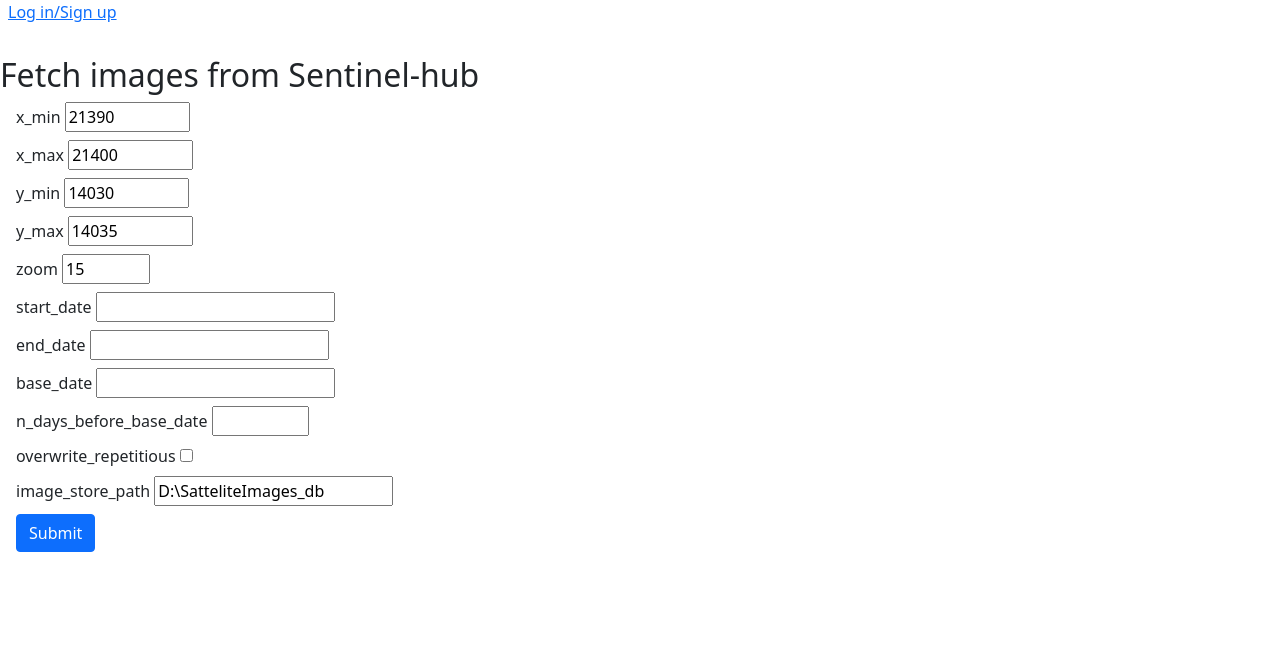
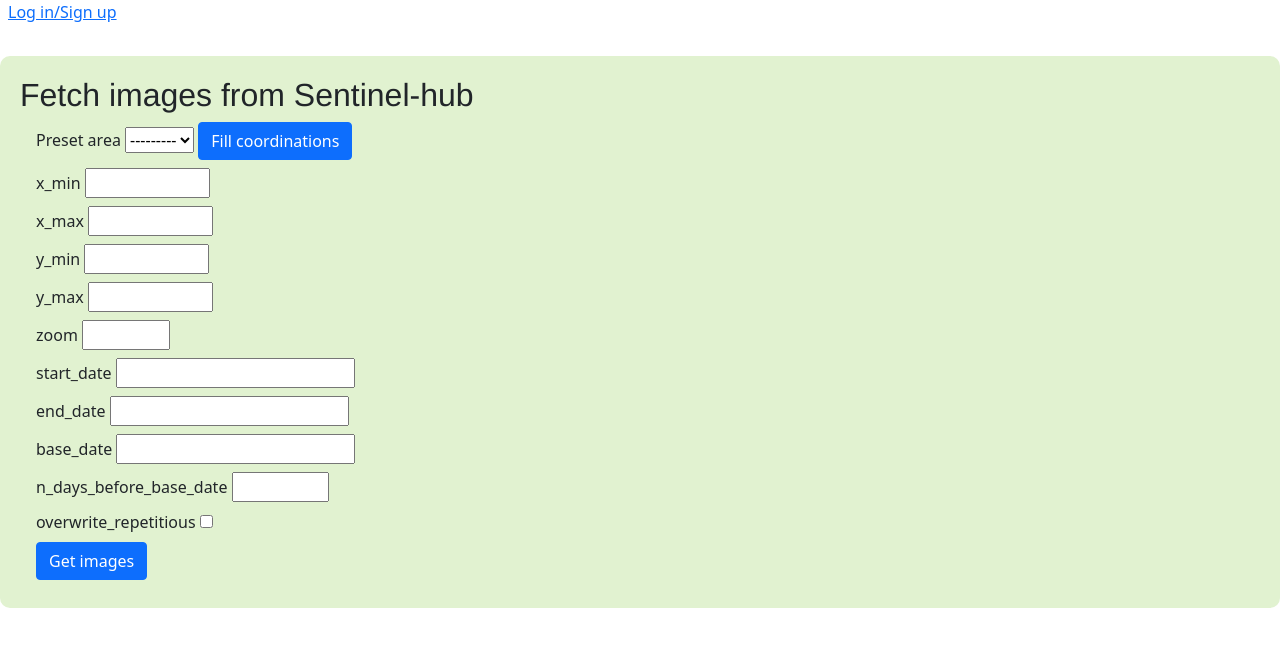
Before and after one commit to FarshadAmiri/Satellite_monitoring-webapp, a Django app: page / in a window 1280 px wide. Shown: the top 647 px of the page. Run offline with Django 4.2, Linux system fonts and the light colour scheme; data that the repository does not hold is empty; some libraries are stand-ins or nearby versions.

Commit message:
Preset area functionality added

```diff
--- a/fetch_data/forms.py
+++ b/fetch_data/forms.py
@@ -7,56 +7,60 @@
 
 class SentinelFetchForm(forms.Form):
     class Meta:
-        # model = SatteliteImage
-        # fields = "__all__"
+        model = PresetArea
+        fields = ['tag', 'x_min', 'x_max', 'y_min', 'y_max']
         widgets = {
             'start_date': DatePickerInput(),
             'end_date': DatePickerInput(range_from="start_date"),
             'base_date': DatePickerInput()
-        }
-    # CITIES = City.objects.only('name')
-    # origin = forms.ModelChoiceField(queryset=CITIES)
-    # destination = forms.ModelChoiceField(queryset=CITIES)
-    x_min = forms.IntegerField(min_value=0, max_value=500000,)
-    x_max = forms.IntegerField(min_value=0, max_value=500000)
-    y_min = forms.IntegerField(min_value=0, max_value=500000)
-    y_max = forms.IntegerField(min_value=0, max_value=500000)
-    zoom = forms.IntegerField(min_value=0, max_value=50)
+            }
+
+    preset_areas_queryset = PresetArea.objects.all().order_by('tag')
+    preset_area = forms.ModelChoiceField(queryset=preset_areas_queryset, required=False)
+    x_min = forms.IntegerField(min_value=0, max_value=500000, required=False)
+    x_max = forms.IntegerField(min_value=0, max_value=500000, required=False)
+    y_min = forms.IntegerField(min_value=0, max_value=500000, required=False)
+    y_max = forms.IntegerField(min_value=0, max_value=500000, required=False)
+    zoom = forms.IntegerField(min_value=0, max_value=50, required=False)
     start_date = forms.DateField(widget=DatePickerInput(), required=False)
     end_date = forms.DateField(widget=DatePickerInput(),  required=False)
     base_date = forms.DateField(widget=DatePickerInput(), required=False)
     n_days_before_base_date = forms.IntegerField(min_value=0, max_value=365,  required=False)
     overwrite_repetitious = forms.BooleanField(required=False)
-    image_store_path = forms.CharField( required=False)
 
     def clean_x_min(self):
         x_min = self.cleaned_data['x_min']
-        if x_min < 0 or x_min > 500000:
-            raise forms.ValidationError('Invalid x_min value')
+        if x_min != None:
+            if x_min < 0 or x_min > 500000:
+                raise forms.ValidationError('Invalid x_min value')
         return x_min
 
     def clean_x_max(self):
         x_max = self.cleaned_data['x_max']
-        if x_max < 0 or x_max > 500000:
-            raise forms.ValidationError('Invalid x_max value')
+        if x_max != None:
+            if x_max < 0 or x_max > 500000:
+                raise forms.ValidationError('Invalid x_max value')
         return x_max
 
     def clean_y_min(self):
         y_min = self.cleaned_data['y_min']
-        if y_min < 0 or y_min > 500000:
-            raise forms.ValidationError('Invalid y_min value')
+        if y_min != None:
+            if y_min < 0 or y_min > 500000:
+                raise forms.ValidationError('Invalid y_min value')
         return y_min
 
     def clean_y_max(self):
         y_max = self.cleaned_data['y_max']
-        if y_max < 0 or y_max > 500000:
-            raise forms.ValidationError('Invalid y_max value')
+        if y_max != None:
+            if y_max < 0 or y_max > 500000:
+                raise forms.ValidationError('Invalid y_max value')
         return y_max
 
     def clean_zoom(self):
         zoom = self.cleaned_data['zoom']
-        if zoom < 0 or zoom > 50:
-            raise forms.ValidationError('Invalid zoom value')
+        if zoom != None:
+            if zoom < 0 or zoom > 50:
+                raise forms.ValidationError('Invalid zoom value')
         return zoom
 
     def clean_start_date(self):
--- a/fetch_data/models.py
+++ b/fetch_data/models.py
@@ -32,6 +32,9 @@
         self.bbox_lon1, self.bbox_lat1, _, _ = xyz2bbox((self.x_min, self.y_max, self.zoom))
         _, _, self.bbox_lon2, self.bbox_lat2 = xyz2bbox((self.x_max, self.y_min, self.zoom))
         super(PresetArea, self).save(*args, **kwargs)
+
+    def __str__(self):
+        return self.tag
 
     def x_range(self):
         return f"{self.x_min:.0f} : {self.x_max:.0f}"
--- a/fetch_data/templates/fetch_data/SentinelFetch.html
+++ b/fetch_data/templates/fetch_data/SentinelFetch.html
@@ -1,12 +1,12 @@
 {% load static %}
 
-<link rel="stylesheet" type="text/css" href="{% static 'css/bootstrap.css' %}">
 <!DOCTYPE html>
 <html lang="en">
 <head>
    <meta charset="UTF-8">
    <meta name="viewport" content="width=device-width, initial-scale=1.0">
    <title>Fetch data</title>
+   <link rel="stylesheet" type="text/css" href="{% static 'css/bootstrap.css' %}">
 </head>
 <body>
    <script type="text/javascript" src="{% static 'jquery-3.7.1.min.js' %}">
@@ -16,25 +16,36 @@
        <a href="{% url 'users:login' %}">Log in/Sign up</a>
    {% else %}
    <br>
-    <div>
-        <h6>Username: {{ user.username }} --- Email: {{ user.email }}</h4>
-        <a href="{% url 'users:logout' %}">Log out</a>
-        <a href="{% url 'users:profile' %}">Profile Page</a>
+   <div style="background-color: #cbf5f5; padding: 12px; border-radius: 10px;">
+       <h6>Username: {{ user.username }}</h6>
+       <h6> Email: {{ user.email }}</h6>
+       <a href="{% url 'users:logout' %}" type="button" class="btn btn-secondary">Log out</a>
+       <a href="{% url 'users:profile' %}" type="button" class="btn btn-info">Profile Page</a>
    {% endif %}
    </div>
    <br>
-    <h2>Fetch images from Sentinel-hub</h2>
+   <div style="background-color: #e1f2d0; padding: 20px; border-radius: 10px;">
+   <h2 style="font-family: 'Helvetica', serif;">Fetch images from Sentinel-hub</h2>
    {{ form.media }}
    <form action="{% url 'fetch_data:SentinelFetch' %}" method="post">
        {% csrf_token %}
        {% for field in form %}
+           {% if field.name == "preset_area" %}
+               <div class="form-group mx-sm-3 mb-2">
+               <label>Preset area</label>
+               {{ field }}
+               <button type="submit" class="btn btn-primary" name="fill_coords" style="color" >Fill coordinations</button>
+               </div>
+           {% else %}
            <div class="form-group mx-sm-3 mb-2">
            <label> {{ field.name }}</label>
            {{ field }}
            </div>
+       {% endif %}
        {% endfor %}
        <div class="form-group mx-sm-3 mb-2">
-        <button type="submit mx-sm-3" class="btn btn-primary">Submit</button>
+       <button type="submit" class="btn btn-primary" name="fetch">Get images</button>
+       </div>
        </div>
    </form>
 </body>
--- a/fetch_data/utility_image_db.py
+++ b/fetch_data/utility_image_db.py
@@ -4,7 +4,7 @@
 from .utility_tools import start_end_time_interpreter, xyz2bbox
 from .models import SatteliteImage
 
-# image_db_path = r"D:\SatteliteImages_db"
+image_store_path = r"D:\SatteliteImages_db"
 
 def store_image(x, y, zoom, start=None, end=None, n_days_before_date=None, date=None):
     global image_db_path
@@ -27,7 +27,7 @@
 
 
 def store_image_territory(x_range, y_range, zoom, start=None, end=None, n_days_before_base_date=None, base_date=None,
-                          overwrite_repetitious=False, image_store_path="D:\SatteliteImages_db"):
+                          overwrite_repetitious=False, image_store_path=image_store_path):
 
     if os.path.exists(image_store_path) == False:
         os.mkdir(image_store_path)
--- a/fetch_data/views.py
+++ b/fetch_data/views.py
@@ -12,10 +12,10 @@
 # @login_required(login_url='users:login', )
 def territory_fetch(request):
     if request.method == 'GET':
-        form = SentinelFetchForm(initial={"x_min": 21390, "x_max": 21400, "y_min": 14030, "y_max": 14035, "zoom": 15, "image_store_path": r"D:\SatteliteImages_db"})
+        form = SentinelFetchForm()
         return render(request, "fetch_data/SentinelFetch.html", context={'preset_araes': PresetArea.objects.all(),'form': form,'user':request.user})
 
-    elif request.method == 'POST' and request.user.is_authenticated:
+    elif request.method == 'POST' and 'fetch' in request.POST and request.user.is_authenticated:
         form = SentinelFetchForm(request.POST)  # x_min, x_max, y_min, y_max, zoom, (start, end, n_days_before_date, date) overwrite_repetitious, image_store_path
         if form.is_valid():
             x_min = form.cleaned_data['x_min']
@@ -28,7 +28,6 @@
             n_days_before_base_date = form.cleaned_data['n_days_before_base_date']
             base_date = form.cleaned_data['base_date']
             overwrite_repetitious = form.cleaned_data['overwrite_repetitious']
-            image_store_path = form.cleaned_data['image_store_path']
             x_range = [x_min, x_max]
             y_range = [y_min, y_max]
             print("start_date", type(start_date))
@@ -41,15 +40,35 @@
             print("overwrite_repetitious:", overwrite_repetitious)
             print()
             store_image_territory(x_range, y_range, zoom, start=start_date, end=end_date, n_days_before_base_date=n_days_before_base_date, base_date=base_date,
-                                  overwrite_repetitious=overwrite_repetitious, image_store_path=image_store_path)
+                                  overwrite_repetitious=overwrite_repetitious, )
             print(form.cleaned_data)
             return render(request, "fetch_data/success.html", context={"form_cleaned_data": form.cleaned_data})
         else:
             return render(request, "fetch_data/error.html", context={'errors': form.errors})
 
-    elif request.method == 'POST' and request.user.is_authenticated == False:
+    elif request.method == 'POST' and 'fetch' in request.POST and request.user.is_authenticated == False:
         message = "Please login first"
         return HttpResponseRedirect(reverse('users:login'))
+
+    elif request.method == 'POST' and 'fill_coords' in request.POST:
+        form = SentinelFetchForm(request.POST)
+        if form.is_valid():
+            preset_area_id = form.cleaned_data['preset_area']
+            preset_area = PresetArea.objects.get(tag=preset_area_id)
+
+            start_date = form.cleaned_data['start_date']
+            end_date = form.cleaned_data['end_date']
+            base_date = form.cleaned_data['base_date']
+            n_days_before_base_date = form.cleaned_data['n_days_before_base_date']
+            overwrite_repetitious = form.cleaned_data['overwrite_repetitious']
+            form = SentinelFetchForm(initial={"x_min": preset_area.x_min, "x_max": preset_area.x_max, "y_min": preset_area.y_min,
+                                              "y_max": preset_area.y_max,"zoom": preset_area.zoom, "start_date": start_date, "end_date": end_date,
+                                              "base_date": base_date, "n_days_before_base_date": n_days_before_base_date,
+                                              "overwrite_repetitious": overwrite_repetitious
+                                               })
+            return render(request, "fetch_data/SentinelFetch.html", {'form': form, 'user':request.user})
+
+
 
 
 def test(request):
```
Also changed, not shown: 1 other file. Lines whose indentation alone changed are shown as unchanged.
